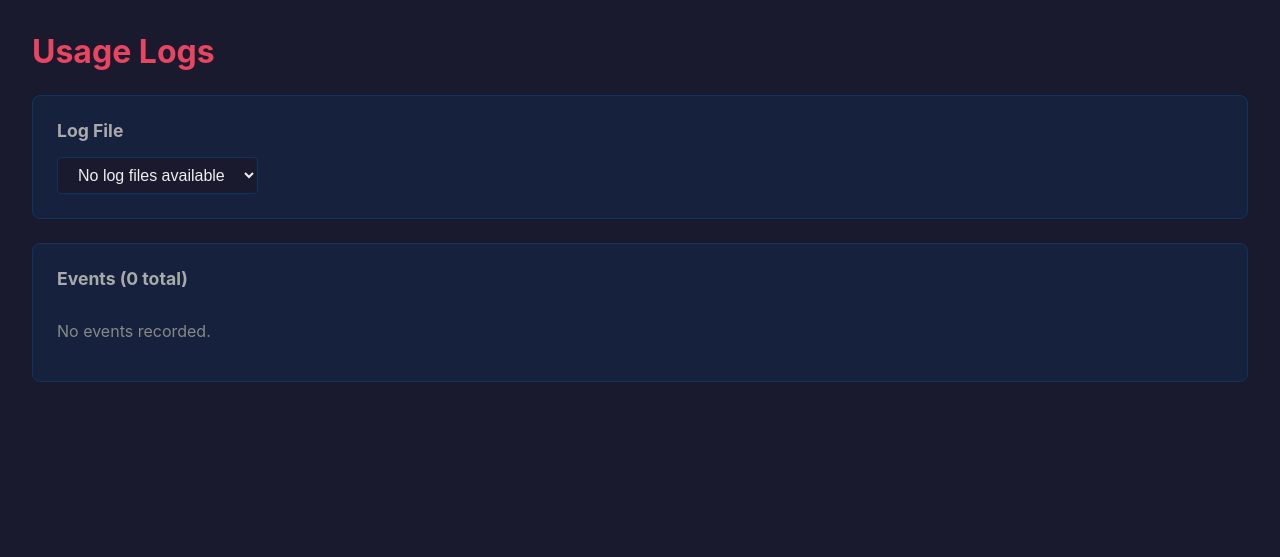
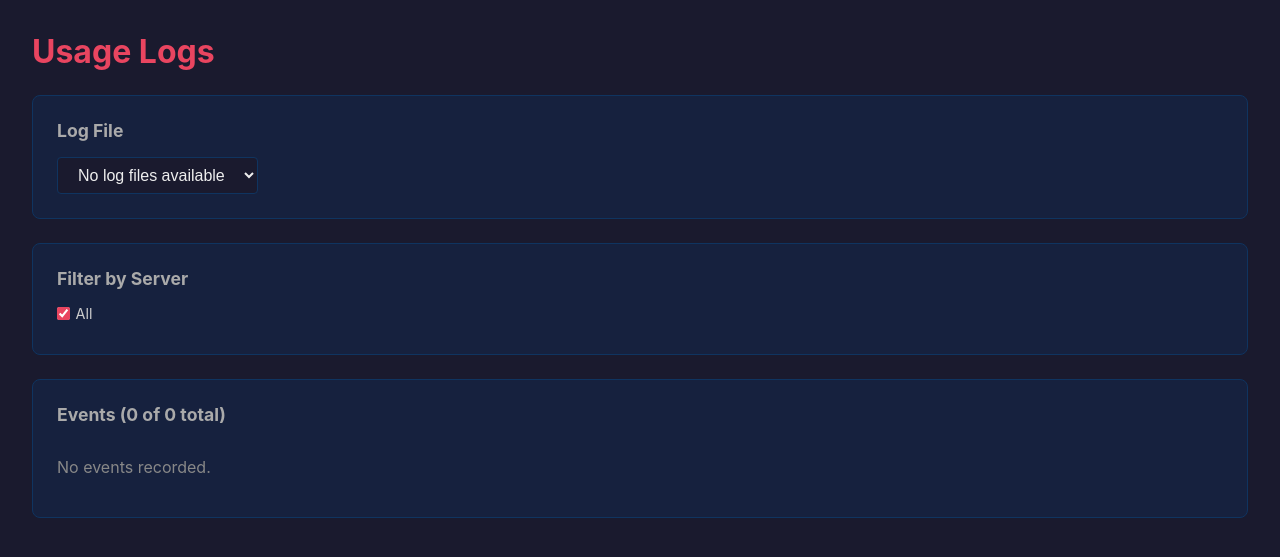
Before and after one commit to midyear66/minecraftserver, a Flask app: page /logs in a window 1280 px wide. Shown: the part 57-614 px from the top of the page. Run offline with Flask 3, Linux system fonts and the light colour scheme; the visitor is signed in with stand-in values (Sample User, id 1).

Commit message:
Add server name filter to logs page
Add checkbox filters on the logs page to filter events by server name.
Includes an "All" toggle and individual server checkboxes. Also fix
historical log entries that used generic names (e.g. "Server_25567")
by mapping port numbers to configured server names at display time.

🤖 Generated with [Claude Code](https://claude.com/claude-code)

Co-Authored-By: Claude Opus 4.5 <noreply@anthropic.com>

```diff
--- a/admin/app.py
+++ b/admin/app.py
@@ -1344,6 +1344,14 @@ def logs():
     # Reverse to show newest first
     entries.reverse()
 
+    # Map generic server names to configured names using port
+    config = load_config()
+    port_names = {int(s['external_port']): s['name'] for s in config.get('servers', []) if 'external_port' in s and 'name' in s}
+    for entry in entries:
+        port = entry.get('port')
+        if port and port in port_names:
+            entry['server_name'] = port_names[port]
+
     return render_template('logs.html',
                          log_files=log_files,
                          selected_file=selected_file,
@@ -1384,6 +1392,14 @@ def api_logs():
 
     # Reverse to show newest first
     entries.reverse()
+
+    # Map generic server names to configured names using port
+    config = load_config()
+    port_names = {int(s['external_port']): s['name'] for s in config.get('servers', []) if 'external_port' in s and 'name' in s}
+    for entry in entries:
+        port = entry.get('port')
+        if port and port in port_names:
+            entry['server_name'] = port_names[port]
 
     return jsonify({'entries': entries, 'count': len(entries)})
 
--- a/admin/templates/logs.html
+++ b/admin/templates/logs.html
@@ -25,8 +25,17 @@
     </div>
 </div>
 
+<div class="card" id="filter-card">
+    <h2>Filter by Server</h2>
+    <div id="server-filters" class="filter-checkboxes">
+        <label class="filter-checkbox">
+            <input type="checkbox" id="filter-all" checked> All
+        </label>
+    </div>
+</div>
+
 <div class="card" id="events-card">
-    <h2>Events ({{ entries|length }} total)</h2>
+    <h2>Events (<span id="filtered-count">{{ entries|length }}</span> of {{ entries|length }} total)</h2>
     <table id="events-table" {% if not entries %}style="display: none;"{% endif %}>
         <thead>
             <tr>
@@ -123,11 +132,37 @@
         background: #3a2a0a;
         color: #ffc107;
     }
+
+    .filter-checkboxes {
+        display: flex;
+        flex-wrap: wrap;
+        gap: 0.75rem;
+        align-items: center;
+    }
+
+    .filter-checkbox {
+        display: flex;
+        align-items: center;
+        gap: 0.35rem;
+        color: #ccc;
+        cursor: pointer;
+        font-size: 0.9rem;
+        user-select: none;
+    }
+
+    .filter-checkbox input[type="checkbox"] {
+        width: auto;
+        accent-color: #e94560;
+        cursor: pointer;
+    }
 </style>
 {% endblock %}
 
 {% block scripts %}
 <script>
+    let allEntries = [];
+    let knownServers = new Set();
+
     function formatEvent(event) {
         const eventMap = {
             'server_start': 'Start',
@@ -148,29 +183,89 @@
         return '';
     }
 
-    function updateLogs() {
-        const select = document.querySelector('.log-select-form select');
-        const selectedFile = select ? select.value : '';
-        const url = selectedFile ? `/api/logs?file=${encodeURIComponent(selectedFile)}` : '/api/logs';
+    function getCheckedServers() {
+        const allBox = document.getElementById('filter-all');
+        if (allBox && allBox.checked) return null; // null means show all
+        const checked = [];
+        document.querySelectorAll('#server-filters input[data-server]').forEach(cb => {
+            if (cb.checked) checked.push(cb.dataset.server);
+        });
+        return checked;
+    }
 
-        fetch(url)
-            .then(response => response.json())
-            .then(data => {
-                const countHeader = document.querySelector('#events-card h2');
+    function buildFilterCheckboxes(entries) {
+        const servers = new Set();
+        entries.forEach(e => servers.add(e.server_name || 'Unknown'));
+
+        // Only rebuild if server list changed
+        const serverList = Array.from(servers).sort();
+        const knownList = Array.from(knownServers).sort();
+        if (JSON.stringify(serverList) === JSON.stringify(knownList)) return;
+        knownServers = servers;
+
+        // Preserve current checked state
+        const wasAllChecked = document.getElementById('filter-all')?.checked ?? true;
+        const previouslyChecked = new Set();
+        document.querySelectorAll('#server-filters input[data-server]').forEach(cb => {
+            if (cb.checked) previouslyChecked.add(cb.dataset.server);
+        });
+
+        const container = document.getElementById('server-filters');
+        // Keep the All checkbox, clear the rest
+        const allLabel = container.querySelector('label:first-child');
+        container.innerHTML = '';
+        container.appendChild(allLabel);
+
+        serverList.forEach(name => {
+            const label = document.createElement('label');
+            label.className = 'filter-checkbox';
+            const cb = document.createElement('input');
+            cb.type = 'checkbox';
+            cb.dataset.server = name;
+            cb.checked = wasAllChecked || previouslyChecked.has(name);
+            cb.addEventListener('change', onServerCheckboxChange);
+            label.appendChild(cb);
+            label.appendChild(document.createTextNode(' ' + name));
+            container.appendChild(label);
+        });
+    }
+
+    function onAllCheckboxChange() {
+        const allBox = document.getElementById('filter-all');
+        document.querySelectorAll('#server-filters input[data-server]').forEach(cb => {
+            cb.checked = allBox.checked;
+        });
+        applyFilter();
+    }
+
+    function onServerCheckboxChange() {
+        const allBox = document.getElementById('filter-all');
+        const serverBoxes = document.querySelectorAll('#server-filters input[data-server]');
+        const allChecked = Array.from(serverBoxes).every(cb => cb.checked);
+        allBox.checked = allChecked;
+        applyFilter();
+    }
+
+    function applyFilter() {
+        const checkedServers = getCheckedServers();
         const table = document.getElementById('events-table');
         const noEventsMsg = document.getElementById('no-events-msg');
         const tbody = table ? table.querySelector('tbody') : null;
+        if (!tbody) return;
 
-                if (countHeader) {
-                    countHeader.textContent = `Events (${data.count} total)`;
+        const filtered = checkedServers === null
+            ? allEntries
+            : allEntries.filter(e => checkedServers.includes(e.server_name || 'Unknown'));
+
+        const filteredCount = document.getElementById('filtered-count');
+        if (filteredCount) {
+            filteredCount.textContent = filtered.length;
         }
 
-                if (data.entries.length > 0) {
-                    if (table) table.style.display = '';
+        if (filtered.length > 0) {
+            table.style.display = '';
             if (noEventsMsg) noEventsMsg.style.display = 'none';
-
-                    if (tbody) {
-                        tbody.innerHTML = data.entries.map(entry => `
+            tbody.innerHTML = filtered.map(entry => `
                 <tr>
                     <td>${entry.timestamp.substring(0, 19).replace('T', ' ')}</td>
                     <td>
@@ -184,14 +279,52 @@
                     <td>${formatDetails(entry)}</td>
                 </tr>
             `).join('');
-                    }
         } else {
-                    if (table) table.style.display = 'none';
+            table.style.display = 'none';
             if (noEventsMsg) noEventsMsg.style.display = '';
         }
+    }
+
+    function renderEntries(entries, totalCount) {
+        allEntries = entries;
+
+        const countHeader = document.querySelector('#events-card h2');
+        if (countHeader) {
+            countHeader.innerHTML = `Events (<span id="filtered-count">${entries.length}</span> of ${totalCount} total)`;
+        }
+
+        buildFilterCheckboxes(entries);
+        applyFilter();
+    }
+
+    function updateLogs() {
+        const select = document.querySelector('.log-select-form select');
+        const selectedFile = select ? select.value : '';
+        const url = selectedFile ? `/api/logs?file=${encodeURIComponent(selectedFile)}` : '/api/logs';
+
+        fetch(url)
+            .then(response => response.json())
+            .then(data => {
+                renderEntries(data.entries, data.count);
             })
             .catch(err => console.error('Log update failed:', err));
     }
+
+    // Initialize filters from server-rendered data
+    document.addEventListener('DOMContentLoaded', function() {
+        document.getElementById('filter-all').addEventListener('change', onAllCheckboxChange);
+
+        // Build initial server list from existing table rows
+        const rows = document.querySelectorAll('#events-table tbody tr');
+        const initialEntries = [];
+        rows.forEach(row => {
+            const cells = row.querySelectorAll('td');
+            if (cells.length >= 4) {
+                initialEntries.push({ server_name: cells[3].textContent.trim() });
+            }
+        });
+        buildFilterCheckboxes(initialEntries);
+    });
 
     // Poll every 5 seconds
     setInterval(updateLogs, 5000);
```
Lines whose indentation alone changed are shown as unchanged.
